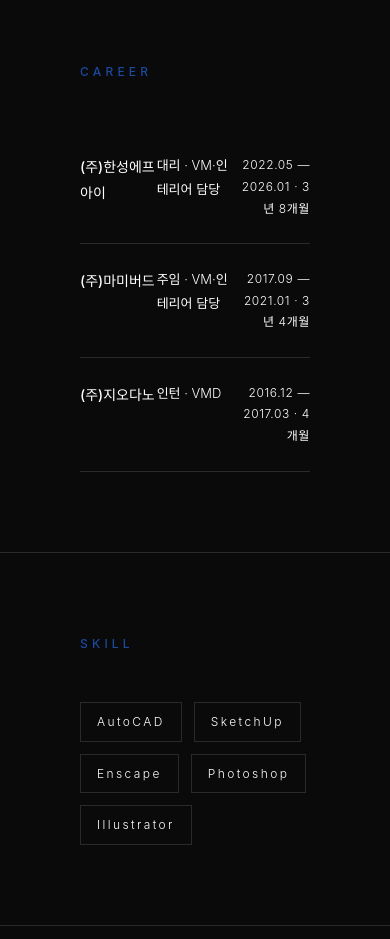
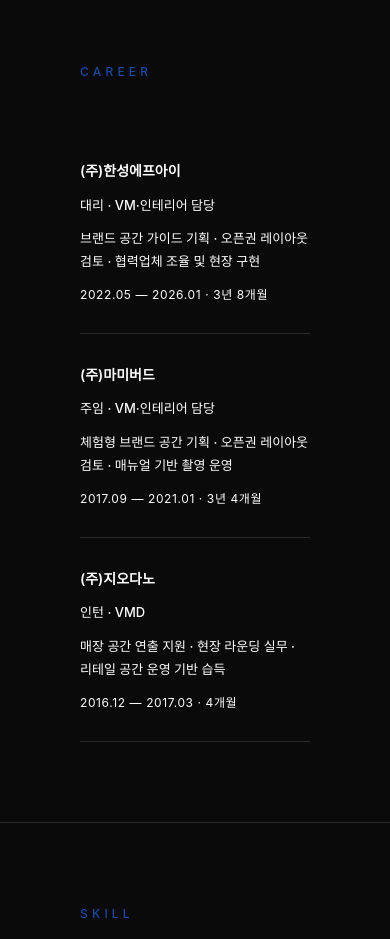
Before and after one commit to ssysje987/portfolio, a Next.js app: page / in a window 390 px wide. Shown: the part 1380-2319 px from the top of the page. Built offline with nearby package versions, Linux system fonts and the light colour scheme.

Commit message:
Update career section layout

```diff
--- a/app/globals.css
+++ b/app/globals.css
@@ -158,6 +158,39 @@
   }
 }
 
+/* ── Career ─────────────────────────────────────────────────── */
+.career-row {
+  display: grid;
+  grid-template-columns: 0.9fr 1.8fr 3.4fr 1.3fr;
+  gap: 40px;
+  align-items: center;
+  padding: 28px 0;
+  border-bottom: 0.5px solid var(--border);
+}
+
+.career-period {
+  color: #FFFFFF;
+  font-size: 12px;
+  font-weight: 400;
+  letter-spacing: 0.05em;
+  text-align: right;
+  white-space: nowrap;
+}
+
+@media (max-width: 768px) {
+  .career-row {
+    grid-template-columns: 1fr;
+    gap: 10px;
+    align-items: start;
+    padding: 28px 0;
+  }
+
+  .career-period {
+    text-align: left;
+    white-space: normal;
+  }
+}
+
 /* ── Project Detail ─────────────────────────────────────────── */
 .project-detail-intro {
   padding: 96px 80px 56px;
--- a/app/page.tsx
+++ b/app/page.tsx
@@ -118,32 +118,33 @@
             {
               company: '(주)한성에프아이',
               role: '대리 · VM·인테리어 담당',
+              summary: '브랜드 공간 가이드 기획 · 오픈권 레이아웃 검토 · 협력업체 조율 및 현장 구현',
               period: '2022.05 — 2026.01 · 3년 8개월',
             },
             {
               company: '(주)마미버드',
               role: '주임 · VM·인테리어 담당',
+              summary: '체험형 브랜드 공간 기획 · 오픈권 레이아웃 검토 · 매뉴얼 기반 촬영 운영',
               period: '2017.09 — 2021.01 · 3년 4개월',
             },
             {
               company: '(주)지오다노',
               role: '인턴 · VMD',
+              summary: '매장 공간 연출 지원 · 현장 라운딩 실무 · 리테일 공간 운영 기반 습득',
               period: '2016.12 — 2017.03 · 4개월',
             },
           ].map((item, i) => (
-            <div key={i} style={{
-              display: 'grid',
-              gridTemplateColumns: '1fr 1fr 1fr',
-              padding: '24px 0',
-              borderBottom: '0.5px solid #2A2A2A',
-            }}>
-              <div style={{ fontSize: '14px', fontWeight: 500, color: '#FFFFFF' }}>
+            <div key={i} className="career-row">
+              <div style={{ fontSize: '14px', fontWeight: 600, color: '#FFFFFF' }}>
                 {item.company}
               </div>
-              <div style={{ fontSize: '13px', color: '#FFFFFF', fontWeight: 300 }}>
+              <div style={{ fontSize: '13px', color: '#FFFFFF', fontWeight: 500 }}>
                 {item.role}
               </div>
-              <div style={{ fontSize: '12px', color: '#FFFFFF', letterSpacing: '0.05em', textAlign: 'right' }}>
+              <div style={{ fontSize: '13px', color: '#FFFFFF', fontWeight: 500 }}>
+                {item.summary}
+              </div>
+              <div className="career-period">
                 {item.period}
               </div>
             </div>
```
